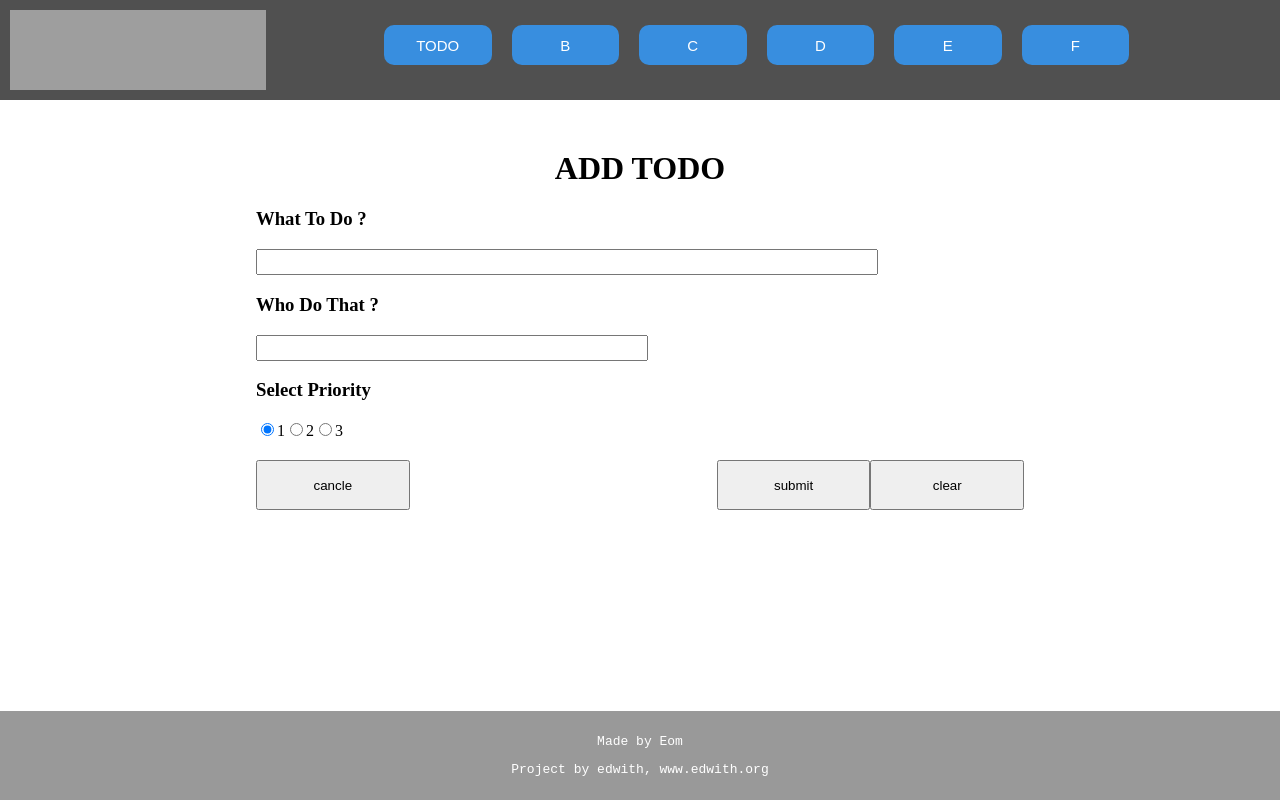
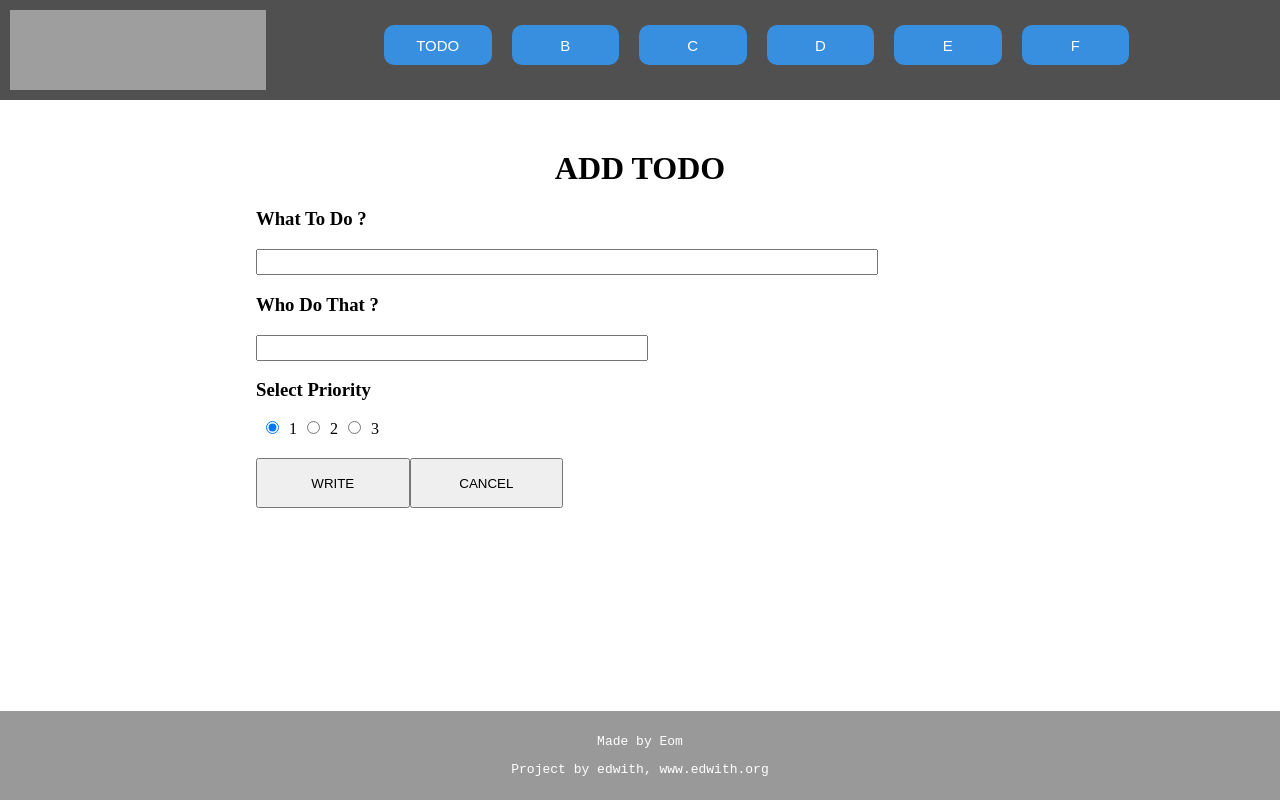
Before and after one commit to jayeom-fitz/x04-edwith-web, a React (Create React App) app: page /#/todo/write in a window 1280 px wide. Built offline with nearby package versions, Linux system fonts and the light colour scheme; grey boxes are pictures that could not be loaded.

Commit message:
#A-6 Todo Write with Firebase

```diff
--- a/src/project-todo/routes/TodoList.js
+++ b/src/project-todo/routes/TodoList.js
@@ -1,4 +1,4 @@
-import React from "react";
+import React, { useState } from "react";
 import Header from "../../components/Header";
 import Footer from "../../components/Footer";
 import styled from "styled-components";
@@ -44,9 +44,9 @@ const Box = styled.div`
   color: white;
 `;
 
+function TodoList() {
+  const [todos, setTodos] = useState([]);
 
-
-function TodoList() {
   return (
     <>
       <Header />
@@ -59,20 +59,12 @@ function TodoList() {
 
         <List>
           <Box>TODO</Box>
-          <Todo todo="to do what" />
-          <Todo todo="to do what" />
-          <Todo todo="to do what" />
-          <Todo todo="to do what" />
-          <Todo todo="to do what" />
-          <Todo todo="to do what" />
         </List>
         <List>
           <Box>DOING</Box>
-          <Todo todo="to do what" /><Todo todo="to do what" />
         </List>
         <List>
           <Box>DONE</Box>
-          <Todo todo="to do what" />
         </List>
 
       </Container>
--- a/src/project-todo/routes/Write.js
+++ b/src/project-todo/routes/Write.js
@@ -1,7 +1,9 @@
-import React from "react";
+import React, { useState } from "react";
 import Header from "../../components/Header";
 import Footer from "../../components/Footer";
 import styled from "styled-components";
+import { Link } from "react-router-dom";
+import { dbService } from "../../fbase";
 
 const Container = styled.div`
   top: 0;
@@ -21,35 +23,68 @@ const Button = styled.button`
   margin-top: 20px;
 `;
 
-function Todo() {
+function Write() {
+  const [todo, setTodo] = useState("");
+  const [who, setWho] = useState("");
+  const [priority, setPriority] = useState(1);
+
+  const onTodoChange = (event) => {
+    const {target: {value},} = event;
+    setTodo(value);
+  };
+  const onWhoChange = (event) => {
+    const {target: {value},} = event;
+    setWho(value);
+  };
+  const onPriorityChange = (event) => {
+    const {target: {value},} = event;
+    setPriority(value);
+  };
+
+  const onWrite = async (event) => {
+    if (todo === "" || who === "") {
+      return;
+    }
+
+    await dbService.collection("whatTodo").add({
+      todo,
+      who,
+      priority,
+      createdAt: Date.now(),
+      state: 1
+    });
+
+  };
+
   return (
     <>
       <Header />
+
       <Container>
         <MainTitle>ADD TODO</MainTitle>
 
         <Title>What To Do ?</Title>
-        <input type="text" name="todo" style={{
+        <input onChange={onTodoChange} type="text" name="todo" style={{
           width:'80%', height:'20px'}} maxLength="50" required />
 
         <Title>Who Do That ?</Title>
-        <input type="text" name="who" style={{
+        <input onChange={onWhoChange} type="text" name="who" style={{
           width:'50%', height:'20px'}} maxLength="30" required />
 
         <Title>Select Priority</Title>
         <div>
-          <input type="radio" name="priority" value="1" checked="checked" />1
-          <input type="radio" name="priority" value="2" />2
-          <input type="radio" name="priority" value="3" />3
+          <input onChange={onPriorityChange} style={{margin:'0 10px 0 10px'}} type="radio" name="priority" value="1" checked="checked" />1
+          <input onChange={onPriorityChange} style={{margin:'0 10px 0 10px'}} type="radio" name="priority" value="2" />2
+          <input onChange={onPriorityChange} style={{margin:'0 10px 0 10px'}} type="radio" name="priority" value="3" />3
         </div>
 
-        <Button style={{}}>cancle</Button>
-        <Button style={{float:'right'}}>clear</Button>
-        <Button style={{float:'right'}}>submit</Button>
+        <Button onClick={onWrite}>WRITE</Button>
+        <Link to="/todo/list"><Button>CANCEL</Button></Link>
       </Container>
+
       <Footer />
     </>
   );
 }
 
-export default Todo;
+export default Write;
```
Also changed, not shown: 1 other file (tests, documents, lock files or other folders).
